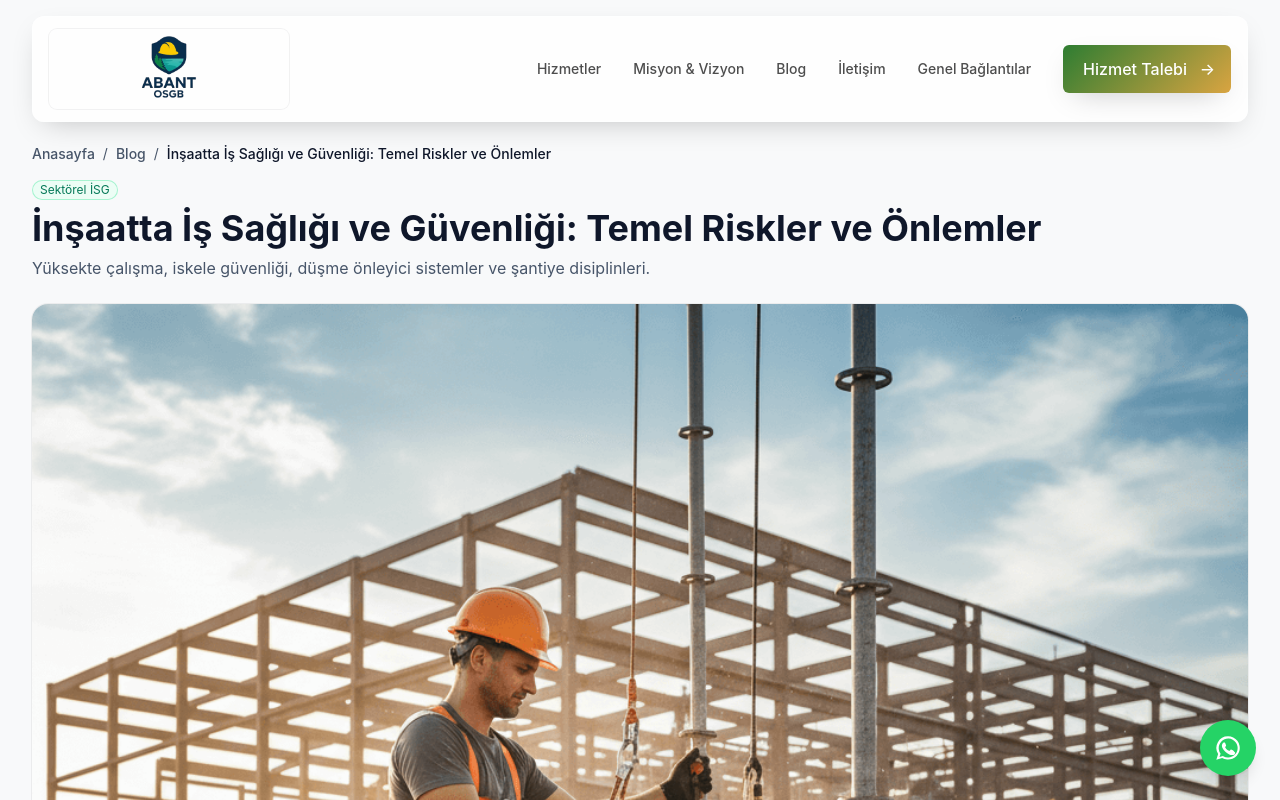
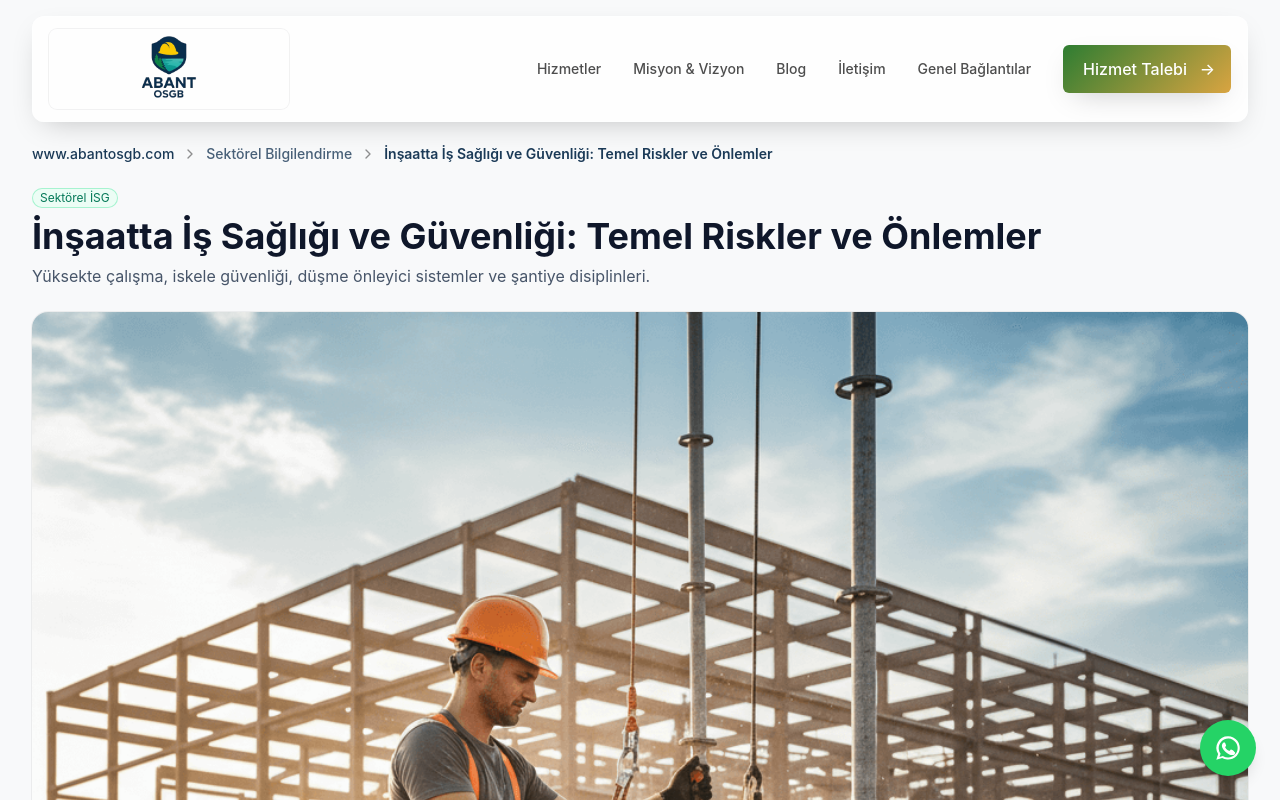
Before and after one commit to bosko35/abantosgb, a Next.js app: page /blog/insaatta-isg in a window 1280 px wide. Shown: the top 800 px of the page. Built offline with nearby package versions, Linux system fonts and the light colour scheme.

Commit message:
Add breadcrumb nav to service and blog pages

```diff
--- a/app/(site)/blog/[slug]/page.tsx
+++ b/app/(site)/blog/[slug]/page.tsx
@@ -3,7 +3,7 @@ import Link from "next/link";
 import Image from "next/image";
 import Navbar from "@/components/Navbar";
 import { blogPostsBySlug, blogPosts, type BlogPost, type ContentBlock } from "../../data/blog/posts";
-import { CheckCircle2 } from "lucide-react";
+import { CheckCircle2, ChevronRight } from "lucide-react";
 
 type Props = { params: { slug: string } };
 const siteUrl = "https://abantosgb.com";
@@ -59,6 +59,8 @@ export default function Page({ params }: Props) {
   const post = blogPostsBySlug[params.slug];
   if (!post) return notFound();
 
+  const blogHomeUrl = `${siteUrl}/blog`;
+  const canonicalUrl = `${blogHomeUrl}/${post.slug}`;
   const subtitle = post.subtitle ?? post.excerpt;
   const readTime = post.readTime ?? estimateReadTime(post);
   const updatedISO = post.updatedAt ?? new Date().toISOString();
@@ -83,6 +85,30 @@ export default function Page({ params }: Props) {
   const mergedStructured = post.structuredData
     ? { ...schema, ...post.structuredData }
     : schema;
+  const breadcrumbJsonLd = {
+    "@context": "https://schema.org",
+    "@type": "BreadcrumbList",
+    itemListElement: [
+      {
+        "@type": "ListItem",
+        position: 1,
+        name: "Abant OSGB",
+        item: siteUrl,
+      },
+      {
+        "@type": "ListItem",
+        position: 2,
+        name: "Sektörel Bilgilendirme",
+        item: blogHomeUrl,
+      },
+      {
+        "@type": "ListItem",
+        position: 3,
+        name: post.title,
+        item: canonicalUrl,
+      },
+    ],
+  } as const;
 
   const related = blogPosts.filter((p) => p.slug !== post.slug && p.locale === post.locale).slice(0, 3);
 
@@ -92,13 +118,31 @@ export default function Page({ params }: Props) {
       <section className="pt-28 md:pt-36 pb-6">
         <div className="mx-auto max-w-7xl px-4 sm:px-6 lg:px-8">
           {/* Breadcrumbs */}
-          <nav aria-label="Breadcrumb" className="text-sm text-slate-600">
-            <ol className="flex items-center gap-2">
-              <li><Link href="/" className="hover:underline">Anasayfa</Link></li>
-              <li>/</li>
-              <li><Link href="/blog" className="hover:underline">Blog</Link></li>
-              <li>/</li>
-              <li aria-current="page" className="text-slate-900 font-medium">{post.title}</li>
+          <nav aria-label="Sayfa konumu" className="mb-6">
+            <ol className="flex flex-wrap items-center gap-2 text-sm font-medium text-brand-text/70">
+              <li>
+                <Link
+                  href="/"
+                  className="text-brand-navy transition-colors hover:text-brand-gold focus-visible:outline focus-visible:outline-2 focus-visible:outline-offset-2 focus-visible:outline-brand-gold"
+                >
+                  www.abantosgb.com
+                </Link>
+              </li>
+              <li aria-hidden>
+                <ChevronRight className="h-4 w-4 text-brand-text/50" />
+              </li>
+              <li>
+                <Link
+                  href="/blog"
+                  className="text-brand-navy/80 transition-colors hover:text-brand-gold focus-visible:outline focus-visible:outline-2 focus-visible:outline-offset-2 focus-visible:outline-brand-gold"
+                >
+                  Sektörel Bilgilendirme
+                </Link>
+              </li>
+              <li aria-hidden>
+                <ChevronRight className="h-4 w-4 text-brand-text/50" />
+              </li>
+              <li className="font-semibold text-brand-navy">{post.title}</li>
             </ol>
           </nav>
 
@@ -286,7 +330,7 @@ export default function Page({ params }: Props) {
           <script
             type="application/ld+json"
             // eslint-disable-next-line react/no-danger
-            dangerouslySetInnerHTML={{ __html: JSON.stringify(mergedStructured) }}
+            dangerouslySetInnerHTML={{ __html: JSON.stringify([mergedStructured, breadcrumbJsonLd]) }}
           />
         </div>
       </section>
--- a/app/(site)/blog/page.tsx
+++ b/app/(site)/blog/page.tsx
@@ -2,9 +2,29 @@ import type { Metadata } from "next";
 import Navbar from "@/components/Navbar";
 import Link from "next/link";
 import Image from "next/image";
+import { ChevronRight } from "lucide-react";
 import { blogPosts } from "../data/blog/posts";
 
 const siteUrl = "https://abantosgb.com";
+const blogPageUrl = `${siteUrl}/blog`;
+const breadcrumbJsonLd = {
+  "@context": "https://schema.org",
+  "@type": "BreadcrumbList",
+  itemListElement: [
+    {
+      "@type": "ListItem",
+      position: 1,
+      name: "Abant OSGB",
+      item: siteUrl,
+    },
+    {
+      "@type": "ListItem",
+      position: 2,
+      name: "Sektörel Bilgilendirme",
+      item: blogPageUrl,
+    },
+  ],
+} as const;
 
 export const metadata: Metadata = {
   title: "İş Güvenliği Blogu | Abant OSGB",
@@ -28,6 +48,26 @@ export default function BlogIndex() {
       <Navbar />
       <section className="pt-28 md:pt-36 pb-12">
         <div className="mx-auto max-w-7xl px-4 sm:px-6 lg:px-8">
+          <script
+            type="application/ld+json"
+            dangerouslySetInnerHTML={{ __html: JSON.stringify(breadcrumbJsonLd) }}
+          />
+          <nav aria-label="Sayfa konumu" className="mb-6">
+            <ol className="flex flex-wrap items-center gap-2 text-sm font-medium text-brand-text/70">
+              <li>
+                <Link
+                  href="/"
+                  className="text-brand-navy transition-colors hover:text-brand-gold focus-visible:outline focus-visible:outline-2 focus-visible:outline-offset-2 focus-visible:outline-brand-gold"
+                >
+                  www.abantosgb.com
+                </Link>
+              </li>
+              <li aria-hidden>
+                <ChevronRight className="h-4 w-4 text-brand-text/50" />
+              </li>
+              <li className="font-semibold text-brand-navy">Sektörel Bilgilendirme</li>
+            </ol>
+          </nav>
           <header className="mb-6">
             <h1 className="text-3xl md:text-4xl font-bold text-slate-900">Blog</h1>
             <p className="mt-2 text-slate-600">Sektörel İSG yazıları ve pratik rehberler.</p>
--- a/components/ServiceDetailTemplate.tsx
+++ b/components/ServiceDetailTemplate.tsx
@@ -3,9 +3,13 @@
 import React, { useEffect, useMemo, useRef, useState } from "react";
 import Link from "next/link";
 import type { Route } from "next";
+import { ChevronRight } from "lucide-react";
 
 type CTA = { label: string; href: string };
+const siteUrl = "https://abantosgb.com";
+
 type Data = {
+  slug: string;
   title: string;
   hero?: {
     subtitle?: string;
@@ -149,6 +153,32 @@ export default function ServiceDetailTemplate({ data }: { data: Data }) {
     window.scrollTo({ top: y, behavior: "smooth" });
   };
 
+  const canonicalUrl = `${siteUrl}/hizmetler/${data.slug}`;
+  const breadcrumbJsonLd = {
+    "@context": "https://schema.org",
+    "@type": "BreadcrumbList",
+    itemListElement: [
+      {
+        "@type": "ListItem",
+        position: 1,
+        name: "Abant OSGB",
+        item: siteUrl,
+      },
+      {
+        "@type": "ListItem",
+        position: 2,
+        name: "Hizmetlerimiz",
+        item: `${siteUrl}/#hizmetler`,
+      },
+      {
+        "@type": "ListItem",
+        position: 3,
+        name: data.title,
+        item: canonicalUrl,
+      },
+    ],
+  } as const;
+
   const sectionsInUse = useMemo(() => {
     const keys: string[] = [];
     if (data.scope && (data.scope.intro || data.scope.bullets?.length)) keys.push("scope");
@@ -186,6 +216,38 @@ export default function ServiceDetailTemplate({ data }: { data: Data }) {
   return (
     <div className="bg-slate-50 pt-28 md:pt-32">
       <div className="max-w-7xl mx-auto px-4 sm:px-6 lg:px-8 py-10">
+        <script
+          type="application/ld+json"
+          // eslint-disable-next-line react/no-danger
+          dangerouslySetInnerHTML={{ __html: JSON.stringify(breadcrumbJsonLd) }}
+        />
+        <nav aria-label="Sayfa konumu" className="mb-8 md:mb-12">
+          <ol className="flex flex-wrap items-center gap-2 text-sm font-medium text-brand-text/70">
+            <li>
+              <Link
+                href="/"
+                className="text-brand-navy transition-colors hover:text-brand-gold focus-visible:outline focus-visible:outline-2 focus-visible:outline-offset-2 focus-visible:outline-brand-gold"
+              >
+                www.abantosgb.com
+              </Link>
+            </li>
+            <li aria-hidden>
+              <ChevronRight className="h-4 w-4 text-brand-text/50" />
+            </li>
+            <li>
+              <Link
+                href="/#hizmetler"
+                className="text-brand-navy/80 transition-colors hover:text-brand-gold focus-visible:outline focus-visible:outline-2 focus-visible:outline-offset-2 focus-visible:outline-brand-gold"
+              >
+                Hizmetlerimiz
+              </Link>
+            </li>
+            <li aria-hidden>
+              <ChevronRight className="h-4 w-4 text-brand-text/50" />
+            </li>
+            <li className="font-semibold text-brand-navy">{data.title}</li>
+          </ol>
+        </nav>
         {/* Hero */}
         <div className="grid md:grid-cols-2 gap-8 items-center">
           <div>
```
